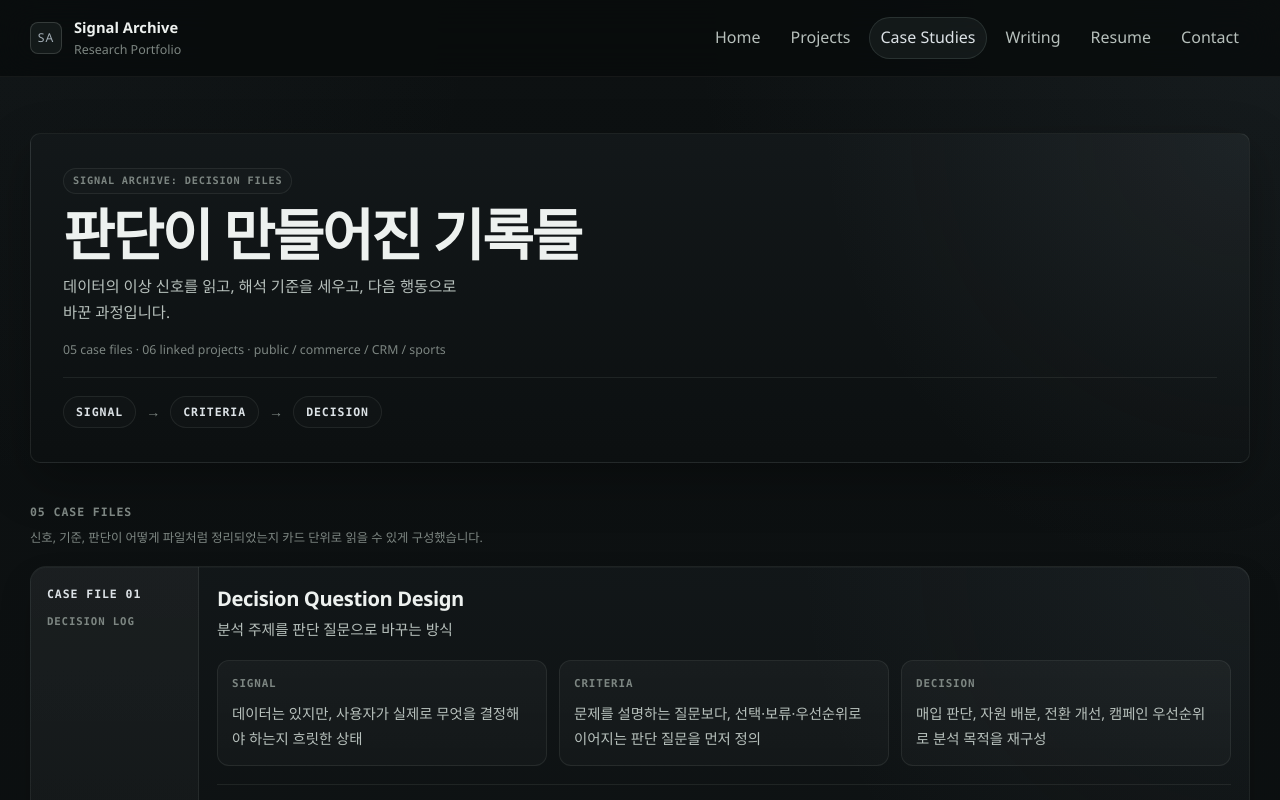
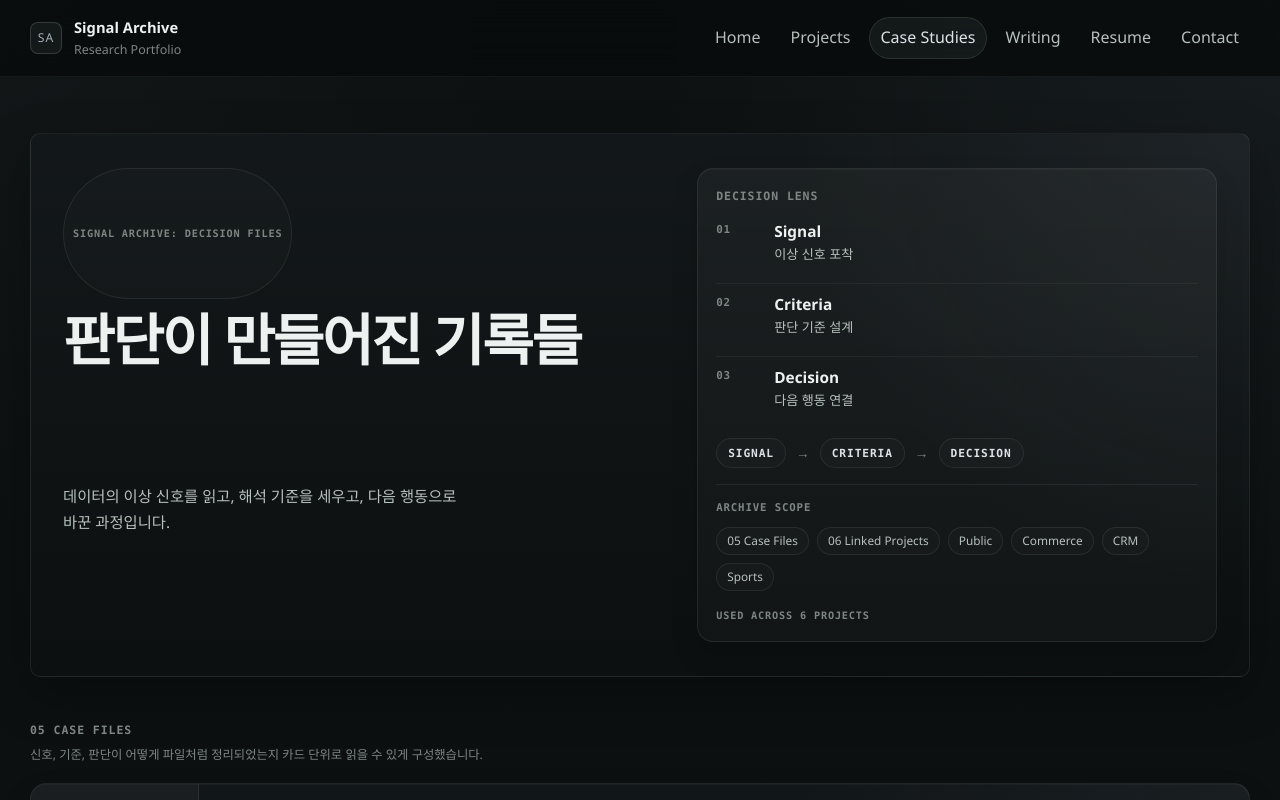
Before and after one commit to dffxonnb-cyber/signal-archive, a Next.js app: page /case-studies in a window 1280 px wide. Shown: the top 800 px of the page. Built offline with nearby package versions, Linux system fonts and the light colour scheme.

Commit message:
Enhance case studies hero with decision lens

```diff
--- a/app/case-studies/page.module.css
+++ b/app/case-studies/page.module.css
@@ -3,7 +3,9 @@
 }
 
 .hero {
-  gap: 18px;
+  display: grid;
+  grid-template-columns: minmax(0, 1.08fr) minmax(300px, 0.92fr);
+  gap: 24px;
   padding: 34px 32px;
   background:
     radial-gradient(circle at top right, rgba(128, 141, 151, 0.1), transparent 34%),
@@ -20,7 +22,13 @@
 .caseFileHeader,
 .caseFileBlocks,
 .caseBlock,
-.caseFileFooter {
+.caseFileFooter,
+.decisionLens,
+.decisionLensHead,
+.decisionLensRows,
+.decisionLensRow,
+.decisionLensCopy,
+.archiveScope {
   display: grid;
 }
 
@@ -34,7 +42,10 @@
 .caseFileLabel,
 .caseFileMeta,
 .caseBlockLabel,
-.heroFlowLabel {
+.scopeLabel,
+.decisionLensIndex,
+.decisionLensFlowLabel,
+.decisionLensFooter {
   font-family: "SFMono-Regular", "Cascadia Code", Consolas, "Liberation Mono", Menlo, monospace;
   letter-spacing: 0.08em;
   text-transform: uppercase;
@@ -75,7 +86,6 @@
   font-size: 0.96rem;
 }
 
-.heroMeta,
 .panelNote {
   margin: 0;
   color: var(--text-muted);
@@ -83,41 +93,130 @@
   line-height: 1.6;
 }
 
-.heroMeta {
-  padding-top: 2px;
+.decisionLens {
+  align-self: start;
+  gap: 16px;
+  min-width: 0;
+  padding: 18px;
+  border: 1px solid rgba(226, 233, 229, 0.08);
+  border-radius: 16px;
+  background:
+    linear-gradient(180deg, rgba(255, 255, 255, 0.026), rgba(255, 255, 255, 0.012)),
+    rgba(255, 255, 255, 0.012);
+  box-shadow:
+    inset 0 1px 0 rgba(255, 255, 255, 0.03),
+    0 14px 28px rgba(0, 0, 0, 0.14);
 }
 
-.heroFlow {
+.decisionLensHead {
+  gap: 4px;
+}
+
+.decisionLensRows {
+  gap: 8px;
+}
+
+.decisionLensRow {
+  grid-template-columns: 46px minmax(0, 1fr);
+  gap: 12px;
+  align-items: start;
+  padding: 10px 0;
+  border-top: 1px solid rgba(226, 233, 229, 0.06);
+}
+
+.decisionLensRow:first-child {
+  padding-top: 0;
+  border-top: 0;
+}
+
+.decisionLensIndex {
+  color: var(--text-muted);
+  font-size: 0.68rem;
+  font-weight: 600;
+}
+
+.decisionLensCopy {
+  gap: 2px;
+}
+
+.decisionLensCopy strong {
+  font-size: 0.96rem;
+  line-height: 1.4;
+}
+
+.decisionLensCopy span {
+  color: var(--text-secondary);
+  font-size: 0.82rem;
+  line-height: 1.55;
+}
+
+.decisionLensFlow {
   display: flex;
   flex-wrap: wrap;
   align-items: center;
   gap: 8px 10px;
-  padding-top: 18px;
-  border-top: 1px solid rgba(226, 233, 229, 0.08);
+  padding-top: 2px;
 }
 
-.heroFlowStep {
+.decisionLensFlowStep {
   display: inline-flex;
   align-items: center;
   gap: 10px;
 }
 
-.heroFlowLabel {
+.decisionLensFlowLabel {
   display: inline-flex;
   align-items: center;
-  min-height: 32px;
-  padding: 0 12px;
+  min-height: 30px;
+  padding: 0 11px;
+  border: 1px solid rgba(226, 233, 229, 0.08);
+  border-radius: 999px;
+  background: rgba(255, 255, 255, 0.015);
+  color: var(--accent-strong);
+  font-size: 0.7rem;
+  font-weight: 600;
+}
+
+.decisionLensFlowArrow {
+  color: var(--text-muted);
+  font-size: 0.86rem;
+}
+
+.archiveScope {
+  gap: 10px;
+  padding-top: 14px;
+  border-top: 1px solid rgba(226, 233, 229, 0.08);
+}
+
+.scopeLabel {
+  color: var(--text-muted);
+  font-size: 0.67rem;
+  font-weight: 600;
+}
+
+.scopeChips {
+  display: flex;
+  flex-wrap: wrap;
+  gap: 8px;
+}
+
+.scopeChip {
+  display: inline-flex;
+  align-items: center;
+  min-height: 28px;
+  padding: 0 10px;
   border: 1px solid rgba(226, 233, 229, 0.08);
   border-radius: 999px;
   background: rgba(255, 255, 255, 0.016);
-  color: var(--accent-strong);
-  font-size: 0.72rem;
-  font-weight: 600;
+  color: var(--text-secondary);
+  font-size: 0.74rem;
+  line-height: 1;
 }
 
-.heroFlowArrow {
+.decisionLensFooter {
   color: var(--text-muted);
-  font-size: 0.88rem;
+  font-size: 0.64rem;
+  font-weight: 600;
 }
 
 .sectionHead {
@@ -137,6 +236,7 @@
 
 .archiveSection {
   gap: 18px;
+  padding-top: 4px;
 }
 
 .caseFileList {
@@ -267,9 +367,11 @@
 
 @media (max-width: 800px) {
   .hero {
+    grid-template-columns: 1fr;
     padding: 24px 20px;
   }
 
+  .decisionLens,
   .caseFileBody,
   .caseFileRail {
     padding: 16px;
@@ -297,11 +399,11 @@
     font-size: 0.88rem;
   }
 
-  .heroFlow {
+  .decisionLensFlow {
     gap: 8px;
   }
 
-  .heroFlowStep {
+  .decisionLensFlowStep {
     width: 100%;
     justify-content: flex-start;
   }
--- a/app/case-studies/page.tsx
+++ b/app/case-studies/page.tsx
@@ -97,6 +97,24 @@ const projectDisplayNames: Record<string, string> = {
 
 const archiveFlow = ["Signal", "Criteria", "Decision"] as const;
 
+const decisionLensRows = [
+  {
+    index: "01",
+    title: "Signal",
+    description: "이상 신호 포착",
+  },
+  {
+    index: "02",
+    title: "Criteria",
+    description: "판단 기준 설계",
+  },
+  {
+    index: "03",
+    title: "Decision",
+    description: "다음 행동 연결",
+  },
+] as const;
+
 function formatCount(value: number) {
   return value.toString().padStart(2, "0");
 }
@@ -117,24 +135,54 @@ export default function CaseStudiesPage() {
             <p className={styles.heroDescription}>
               데이터의 이상 신호를 읽고, 해석 기준을 세우고, 다음 행동으로 바꾼 과정입니다.
             </p>
-            <p className={styles.heroMeta}>
-              {formatCount(decisionFiles.length)} case files · {formatCount(linkedProjectCount)} linked
-              projects · public / commerce / CRM / sports
-            </p>
           </div>
 
-          <div aria-label="signal to decision flow" className={styles.heroFlow}>
+          <aside aria-label="decision lens" className={styles.decisionLens}>
+            <div className={styles.decisionLensHead}>
+              <span className={styles.panelLabel}>Decision Lens</span>
+            </div>
+
+            <div className={styles.decisionLensRows}>
+              {decisionLensRows.map((row) => (
+                <div className={styles.decisionLensRow} key={row.index}>
+                  <span className={styles.decisionLensIndex}>{row.index}</span>
+                  <div className={styles.decisionLensCopy}>
+                    <strong>{row.title}</strong>
+                    <span>{row.description}</span>
+                  </div>
+                </div>
+              ))}
+            </div>
+
+            <div className={styles.decisionLensFlow} aria-label="signal to decision flow">
               {archiveFlow.map((step, index) => (
-              <div className={styles.heroFlowStep} key={step}>
-                <span className={styles.heroFlowLabel}>{step}</span>
+                <div className={styles.decisionLensFlowStep} key={step}>
+                  <span className={styles.decisionLensFlowLabel}>{step}</span>
                   {index < archiveFlow.length - 1 ? (
-                  <span aria-hidden="true" className={styles.heroFlowArrow}>
+                    <span aria-hidden="true" className={styles.decisionLensFlowArrow}>
                       →
                     </span>
                   ) : null}
                 </div>
               ))}
             </div>
+
+            <div className={styles.archiveScope}>
+              <span className={styles.scopeLabel}>Archive Scope</span>
+              <div className={styles.scopeChips}>
+                <span className={styles.scopeChip}>{formatCount(decisionFiles.length)} Case Files</span>
+                <span className={styles.scopeChip}>
+                  {formatCount(linkedProjectCount)} Linked Projects
+                </span>
+                <span className={styles.scopeChip}>Public</span>
+                <span className={styles.scopeChip}>Commerce</span>
+                <span className={styles.scopeChip}>CRM</span>
+                <span className={styles.scopeChip}>Sports</span>
+              </div>
+            </div>
+
+            <div className={styles.decisionLensFooter}>used across {linkedProjectCount} projects</div>
+          </aside>
         </section>
 
         <section className={styles.archiveSection}>
```
Lines whose indentation alone changed are shown as unchanged.
